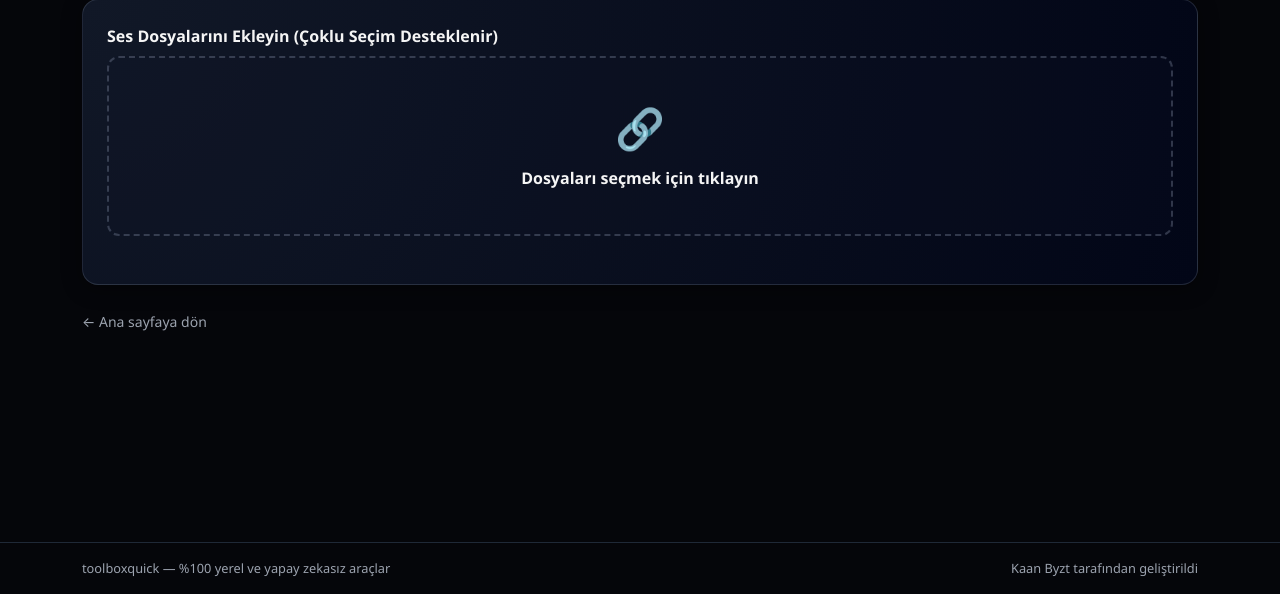
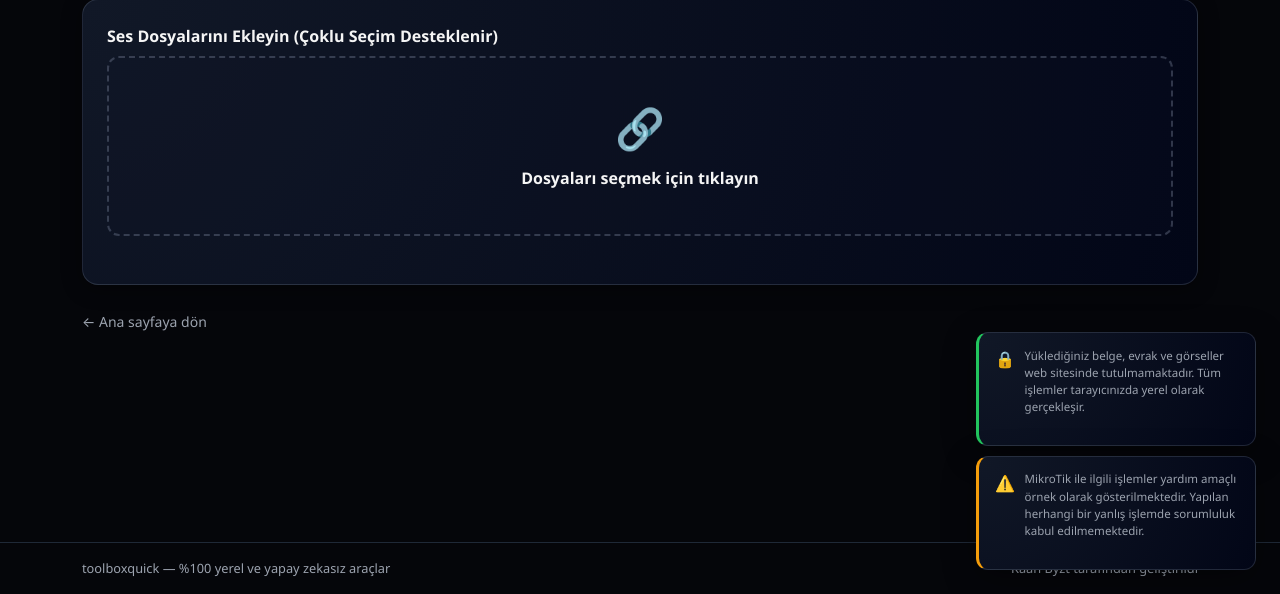
Before and after one commit to kaanbyzt/converter, a Flask app: page /audio-tools/joiner in a window 1280 px wide. Shown: the part 206-800 px from the top of the page. Run offline with Flask 3, Linux system fonts and the light colour scheme.

Commit message:
özellik: sağ alt köşeye gizlilik ve sorumluluk reddi uyarı paneli eklendi

```diff
--- a/api/templates/base.html
+++ b/api/templates/base.html
@@ -116,6 +116,77 @@
         .text-secondary {
             color: var(--text-secondary) !important;
         }
+
+        /* === Uyarı Paneli (Sağ Sabit) === */
+        .notice-panel {
+            position: fixed;
+            bottom: 1.5rem;
+            right: 1.5rem;
+            width: 280px;
+            z-index: 999;
+            display: flex;
+            flex-direction: column;
+            gap: 0.6rem;
+        }
+        .notice-card {
+            background: var(--card-bg);
+            border: 1px solid var(--card-border);
+            border-radius: 12px;
+            padding: 0.85rem 1rem;
+            box-shadow: 0 8px 32px rgba(0,0,0,0.35);
+            display: flex;
+            gap: 0.6rem;
+            align-items: flex-start;
+            transition: border-color 0.2s;
+            backdrop-filter: blur(8px);
+        }
+        .notice-card:hover { border-color: rgba(148,163,184,0.35); }
+        .notice-icon {
+            font-size: 1rem;
+            flex-shrink: 0;
+            margin-top: 0.05rem;
+        }
+        .notice-text {
+            font-size: 0.72rem;
+            color: var(--text-secondary);
+            line-height: 1.5;
+        }
+        .notice-card.notice-privacy { border-left: 3px solid #22c55e; }
+        .notice-card.notice-disclaimer { border-left: 3px solid #f59e0b; }
+
+        /* Mobil: gizle, buton göster */
+        .notice-toggle-btn {
+            display: none;
+            position: fixed;
+            bottom: 1.25rem;
+            right: 1.25rem;
+            width: 42px;
+            height: 42px;
+            border-radius: 50%;
+            background: #1e3a5f;
+            border: 1px solid rgba(59,130,246,0.4);
+            color: #60a5fa;
+            font-size: 1.1rem;
+            font-weight: 700;
+            cursor: pointer;
+            z-index: 1000;
+            align-items: center;
+            justify-content: center;
+            box-shadow: 0 4px 16px rgba(0,0,0,0.4);
+            transition: background 0.15s, transform 0.15s;
+        }
+        .notice-toggle-btn:hover { background: #1e40af; transform: scale(1.05); }
+
+        @media (max-width: 900px) {
+            .notice-panel {
+                display: none;
+                bottom: 4.5rem;
+                right: 1rem;
+                width: 260px;
+            }
+            .notice-panel.mobile-open { display: flex; }
+            .notice-toggle-btn { display: flex; }
+        }
     </style>
     {% block head %}{% endblock %}
 </head>
@@ -151,6 +222,27 @@
         </div>
     </footer>
 
+    <!-- Uyarı / Bilgi Paneli -->
+    <div class="notice-panel" id="noticePanel">
+        <div class="notice-card notice-privacy">
+            <span class="notice-icon">🔒</span>
+            <p class="notice-text">
+                Yüklediğiniz belge, evrak ve görseller web sitesinde tutulmamaktadır. Tüm işlemler tarayıcınızda yerel olarak gerçekleşir.
+            </p>
+        </div>
+        <div class="notice-card notice-disclaimer">
+            <span class="notice-icon">⚠️</span>
+            <p class="notice-text">
+                MikroTik ile ilgili işlemler yardım amaçlı örnek olarak gösterilmektedir. Yapılan herhangi bir yanlış işlemde sorumluluk kabul edilmemektedir.
+            </p>
+        </div>
+    </div>
+
+    <!-- Mobil açma/kapama butonu -->
+    <button class="notice-toggle-btn" id="noticeToggle" onclick="toggleNotice()" aria-label="Uyarıları göster/gizle" title="Uyarılar">
+        ℹ
+    </button>
+
     <script>
         const btn = document.getElementById('theme-toggle');
         const icon = document.getElementById('theme-icon');
@@ -179,6 +271,11 @@
             localStorage.setItem('theme', newTheme);
             updateUI(newTheme);
         });
+
+        function toggleNotice() {
+            const panel = document.getElementById('noticePanel');
+            panel.classList.toggle('mobile-open');
+        }
     </script>
     {% block scripts %}{% endblock %}
 </body>
```
